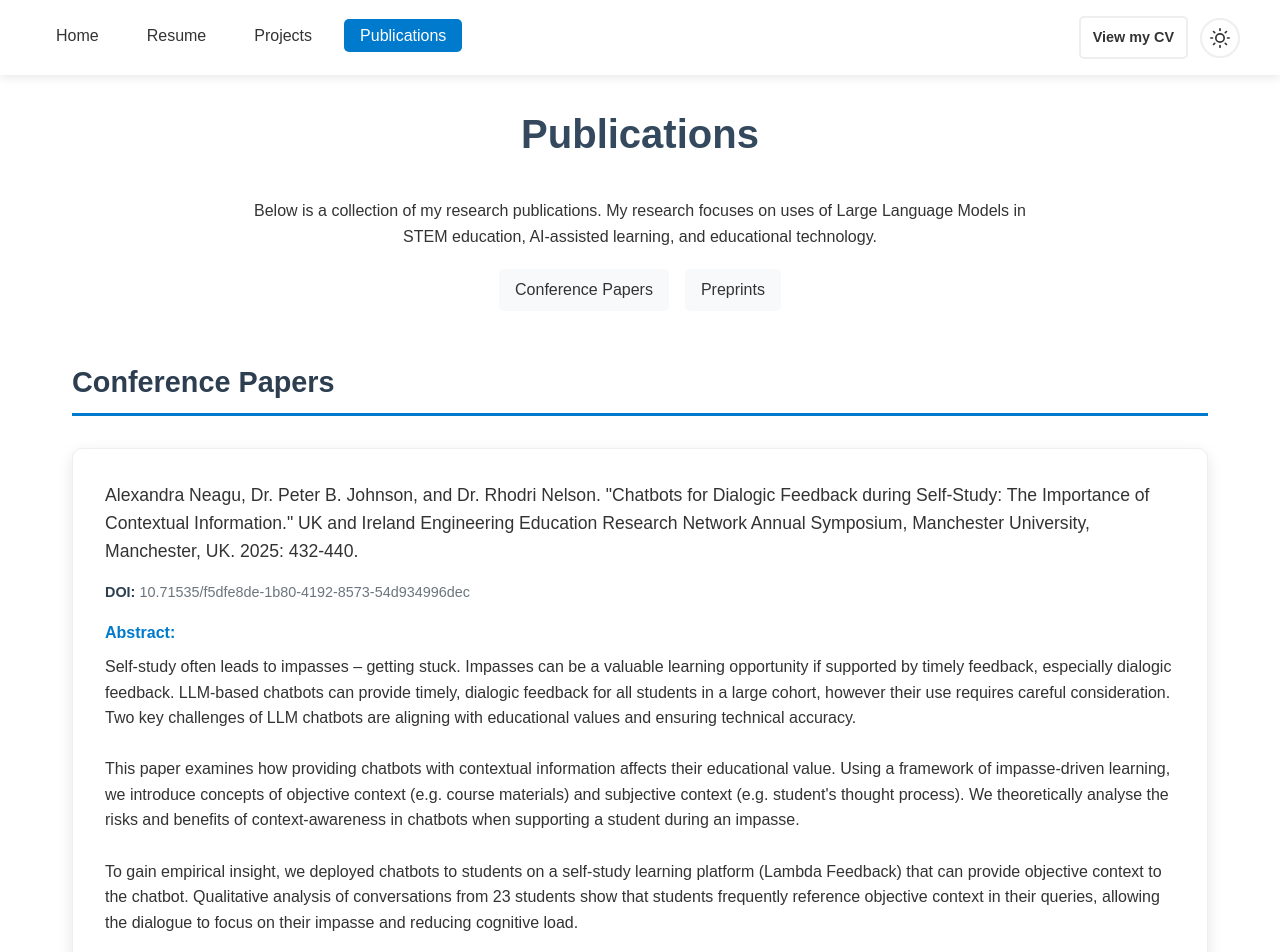
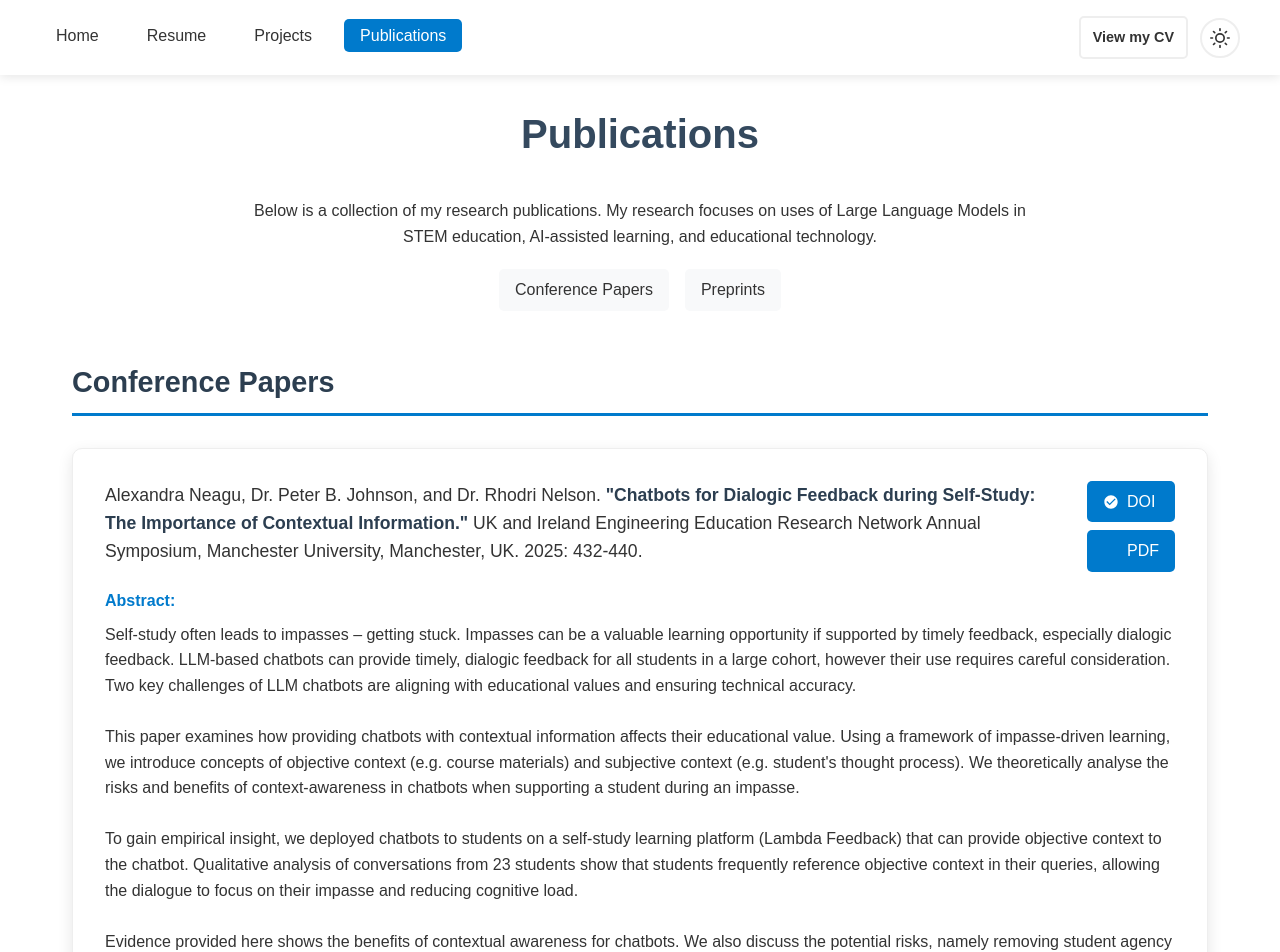
Before and after one commit to neagualexa/neagualexa.github.io, a React (Create React App) app: page /publications in a window 1280 px wide. Shown: the top 952 px of the page. Built offline with nearby package versions, Linux system fonts and the light colour scheme.

Commit message:
fix: publication card simplification

```diff
--- a/src/components/PublicationCard.js
+++ b/src/components/PublicationCard.js
@@ -25,44 +25,53 @@ const PublicationCard = ({ publication }) => {
 
   const formatCitation = () => {
     const authors = formatAuthors(publication.authors);
+    const title = <strong>"{publication.title}."</strong>;
 
     if (publication.journal) {
-      // Journal paper format
-      return `${authors}. "${publication.title}." ${publication.journal}${
-        publication.volume ? ` ${publication.volume}` : ""
-      }${publication.issue ? `.${publication.issue}` : ""}${
-        publication.pages
-          ? ` (${publication.year}): ${publication.pages}`
-          : ` (${publication.year})`
-      }.`;
+      return <>{authors}. {title} {publication.journal}{publication.volume ? ` ${publication.volume}` : ""}{publication.issue ? `.${publication.issue}` : ""}{publication.pages ? ` (${publication.year}): ${publication.pages}` : ` (${publication.year})`}.</>;
     } else if (publication.conference) {
-      // Conference paper format
-      return `${authors}. "${publication.title}." ${publication.conference}${
-        publication.location ? `, ${publication.location}` : ""
-      }. ${publication.year}${
-        publication.pages ? `: ${publication.pages}` : ""
-      }.`;
+      return <>{authors}. {title} {publication.conference}{publication.location ? `, ${publication.location}` : ""}. {publication.year}{publication.pages ? `: ${publication.pages}` : ""}.</>;
     } else if (publication.type) {
-      // Thesis format
-      return `${authors}. "${publication.title}." ${publication.type}, ${
-        publication.institution
-      }${publication.department ? `, ${publication.department}` : ""}. ${
-        publication.year
-      }.`;
+      return <>{authors}. {title} {publication.type}, {publication.institution}{publication.department ? `, ${publication.department}` : ""}. {publication.year}.</>;
     }
 
-    return `${authors}. "${publication.title}." ${publication.year}.`;
+    return <>{authors}. {title} {publication.year}.</>;
   };
 
   return (
     <div className="publication-card" id={publication.id}>
-      <div className="publication-citation">{formatCitation()}</div>
+      <div className="publication-header">
+        <div className="publication-citation">{formatCitation()}</div>
 
-      {publication.doi && (
-        <div className="publication-doi">
-          <strong>DOI:</strong> {publication.doi}
-        </div>
-      )}
+        {publication.links && publication.links.length > 0 && (
+          <div className="publication-links">
+            {publication.links.map((link, index) => {
+              let href = link.url;
+
+              // If it's a PDF link and we have a filename, use the imported PDF
+              if (
+                link.type === "PDF" &&
+                link.filename &&
+                publicationPDFs[link.filename]
+              ) {
+                href = publicationPDFs[link.filename];
+              }
+
+              return (
+                <a
+                  key={index}
+                  href={href}
+                  target="_blank"
+                  rel="noopener noreferrer"
+                  className="publication-link"
+                >
+                  {link.type}
+                </a>
+              );
+            })}
+          </div>
+        )}
+      </div>
 
       {publication.supervisor && (
         <div className="publication-supervisor">
@@ -94,34 +103,6 @@ const PublicationCard = ({ publication }) => {
         </div>
       )}
 
-      {publication.links && publication.links.length > 0 && (
-        <div className="publication-links">
-          {publication.links.map((link, index) => {
-            let href = link.url;
-
-            // If it's a PDF link and we have a filename, use the imported PDF
-            if (
-              link.type === "PDF" &&
-              link.filename &&
-              publicationPDFs[link.filename]
-            ) {
-              href = publicationPDFs[link.filename];
-            }
-
-            return (
-              <a
-                key={index}
-                href={href}
-                target="_blank"
-                rel="noopener noreferrer"
-                className="publication-link"
-              >
-                {link.type}
-              </a>
-            );
-          })}
-        </div>
-      )}
     </div>
   );
 };
--- a/src/styles.css
+++ b/src/styles.css
@@ -1323,12 +1323,19 @@ p {
   box-shadow: 0 10px 25px var(--shadow-medium);
 }
 
+.publication-header {
+  display: flex;
+  align-items: flex-start;
+  gap: 1.5rem;
+  margin-bottom: 1rem;
+}
+
 .publication-citation {
   font-size: 1.1rem;
   line-height: 1.6;
-  margin-bottom: 1rem;
   color: var(--text-primary);
   transition: color var(--theme-transition);
+  flex: 1;
 }
 
 .publication-citation strong {
@@ -1390,8 +1397,9 @@ p {
 
 .publication-links {
   display: flex;
-  gap: 1rem;
-  flex-wrap: wrap;
+  flex-direction: column;
+  gap: 0.5rem;
+  flex-shrink: 0;
 }
 
 .publication-link {
@@ -1453,10 +1461,6 @@ p {
 
   .publication-card {
     padding: 1.5rem;
-  }
-
-  .publication-links {
-    flex-direction: column;
   }
 
   .publication-link {
```
